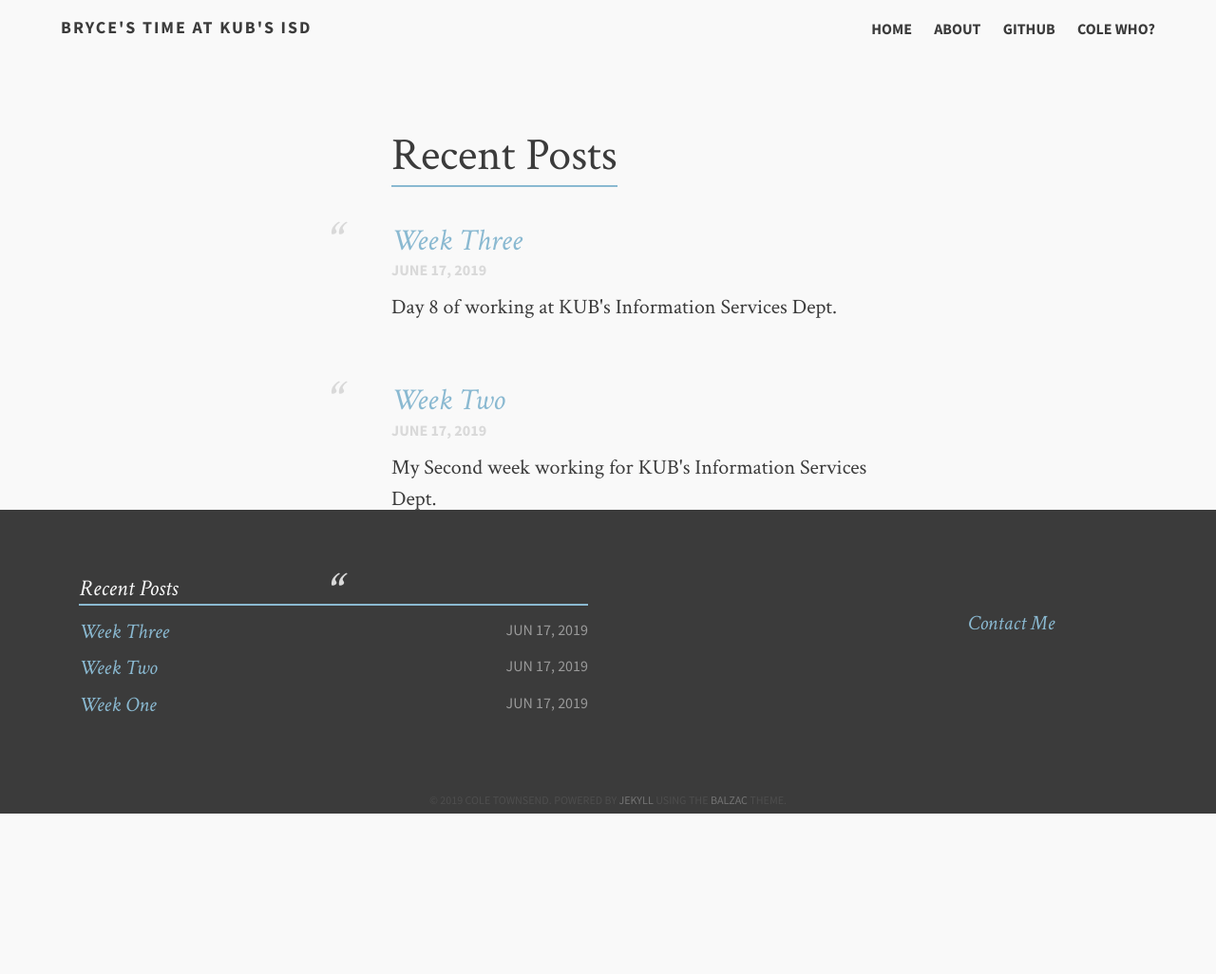
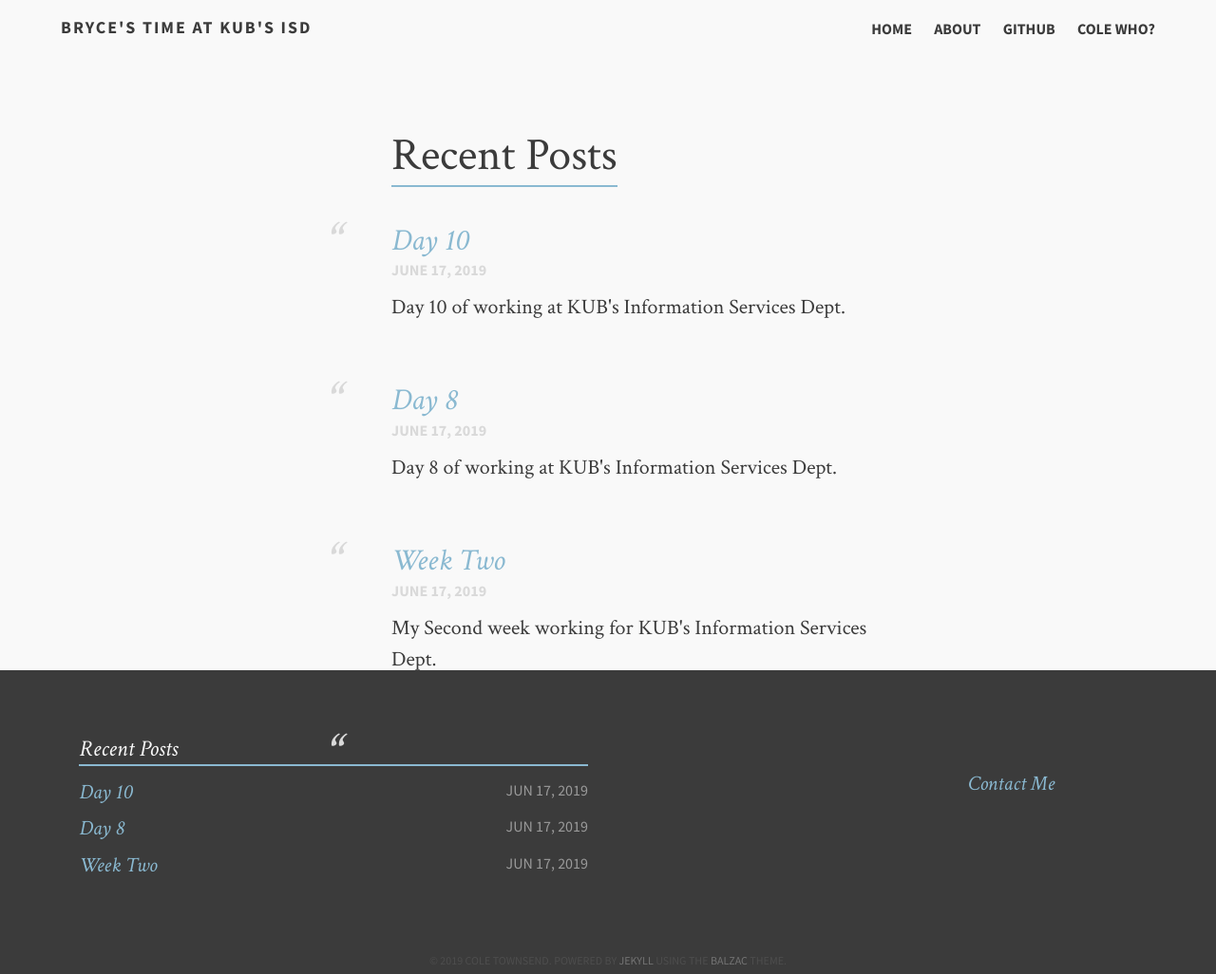
Before and after one commit to bcooley01/bcooley01.github.io, a Jekyll site: the page built from index.md, in a window 1280 px wide. Shown: the whole page at 95% size. Built offline with Jekyll 4.4.1, drawn with Linux system fonts in a browser that asks for light colours; before the commit the page ends 900 px from its top, so only the background shows below that.

Commit message:
links modified

```diff
--- a/_posts/2019-06-17-week-3.md
+++ b/_posts/2019-06-17-week-3.md
@@ -1,6 +1,6 @@
 ---
 layout: post-light-feature
-title: Week Three
+title: Day 8
 description: "Day 8 of working at KUB's Information Services Dept."
 comments: true
 categories: articles
--- /dev/null
+++ b/_posts/2019-06-19-week-3.md
@@ -0,0 +1,8 @@
+---
+layout: post-light-feature
+title: Day 10
+description: "Day 10 of working at KUB's Information Services Dept."
+comments: true
+categories: articles
+date: 2019-06-17
+---
```
